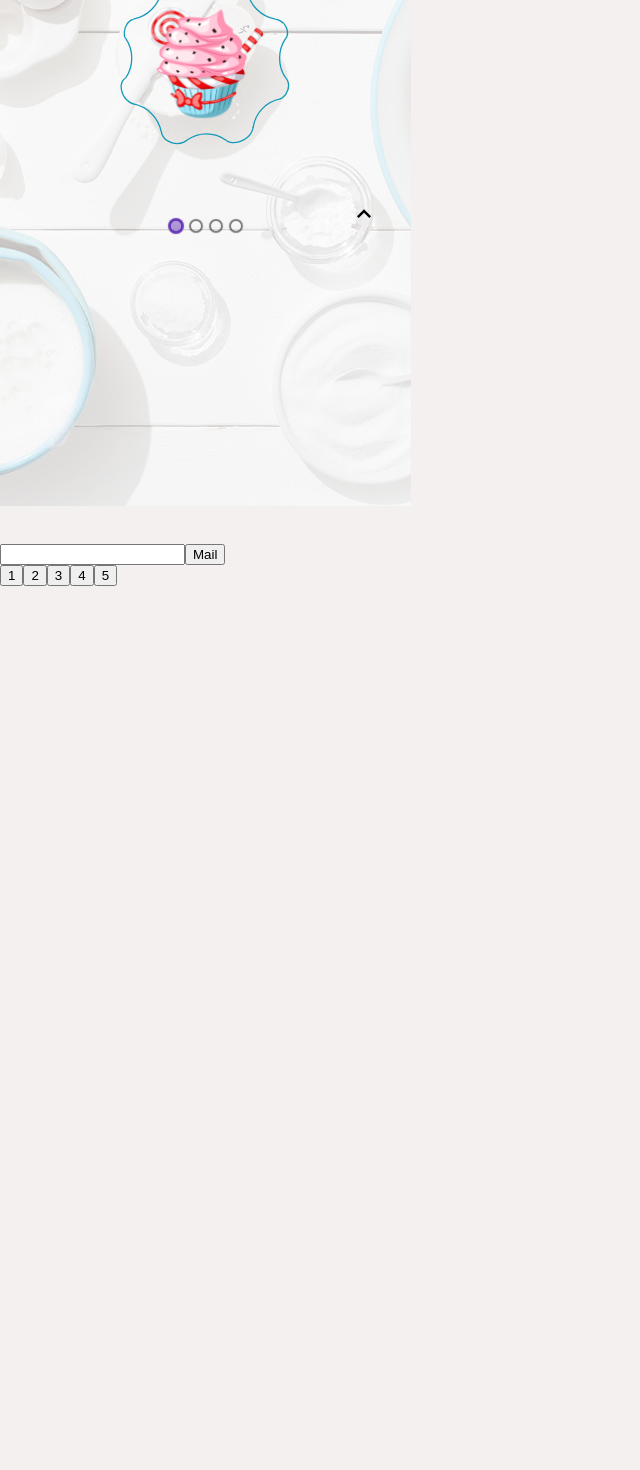
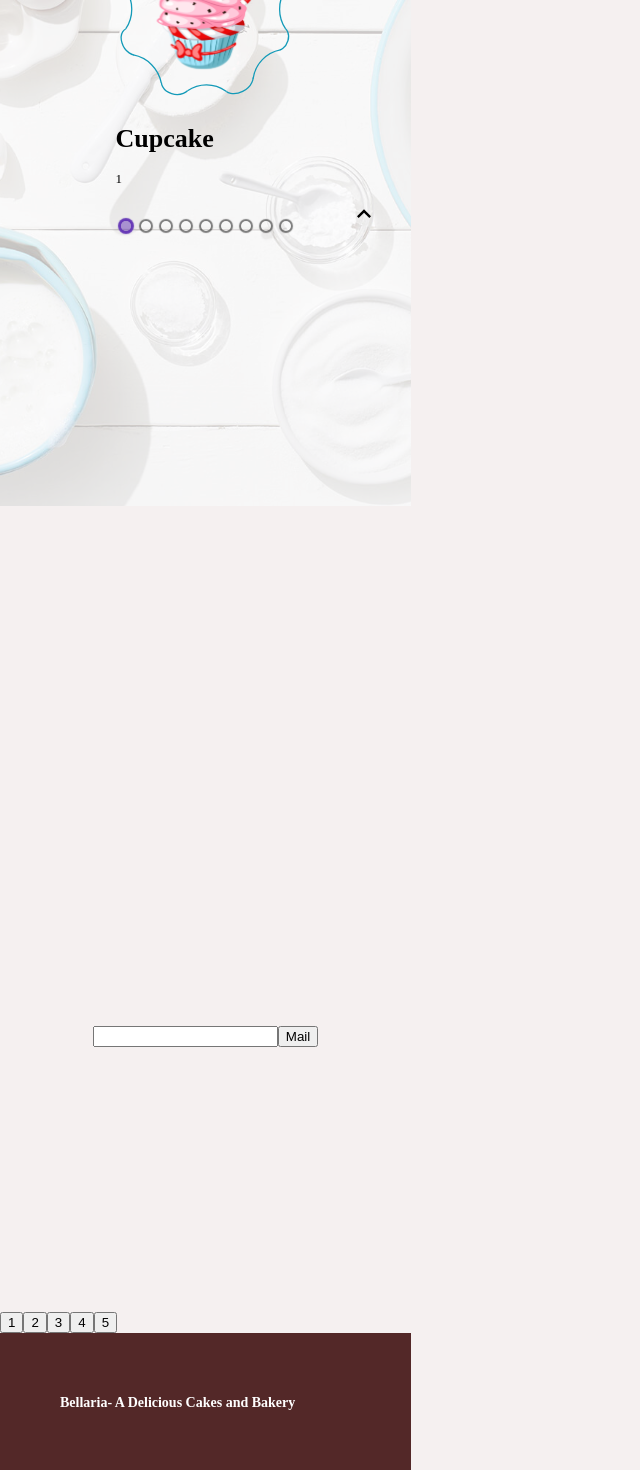
Before and after one commit to prithvi60/Cakery, a React (Create React App) app: page / in a window 1280 px wide. Shown: the part 560-2030 px from the top of the page, without its empty margins (0-640 px from the left). Before the commit the page ends 1146 px from the top, so only its background shows below. Built offline with nearby package versions, Linux system fonts and the light colour scheme; a web font is replaced by a local one.

Commit message:
Home Page

```diff
--- a/src/App.css
+++ b/src/App.css
@@ -154,7 +154,6 @@ background: #FFFFFF;
     height: 182px;
     background-image: url(./images/title-img.jpg);
     background-size:411px;
-
 }
 
 .icon-logo{
@@ -220,3 +219,29 @@ background: #FFFFFF;
     position: fixed;
     transform: translate(350px,760px);
 }
+
+/* Follow Section */
+.mail-container{
+    display: flex;
+    flex-direction: column;
+    width: 411px;
+    height: 786px;
+}
+.mail-field{
+    display: flex;
+    justify-content: center;
+    transform: translateY(500px);
+
+}
+/* footer */
+.footer{display:flex;
+    width: 411px;
+    height: 140px;
+    background-color: rgb(83, 40, 40) ;
+}
+.footer-text{display: flex;
+transform: translateX(60px);
+align-items: center;
+font-size: 14px ;
+color: white;
+}
--- a/src/App.js
+++ b/src/App.js
@@ -20,12 +20,11 @@ return(
         </div>
          </div>
         <Specality/>
-
-
-         <br></br>
-            <EmailField/>
-            <Socials/>
-
+          <EmailField/>
+          <Socials/>
+        <div className="footer">
+          <h1 className="footer-text">Bellaria- A Delicious Cakes and Bakery </h1>
+        </div>
 
 </>
 );
--- a/src/EmailField.js
+++ b/src/EmailField.js
@@ -2,10 +2,11 @@ import React from 'react'
 
 export default function EmailField() {
     return (<>
-    <div className="mail-container"></div>
-        <div >
+    <div className="mail-container">
+        <div className="mail-field" >
             <input  className="input-group-text" type="text"/>
             <button className="btn">Mail</button>
+        </div>
         </div>
         </>
     )
--- a/src/Specality.js
+++ b/src/Specality.js
@@ -3,7 +3,6 @@ import './App.css';
 import Carousel from "react-elastic-carousel";
 import styled from "styled-components";
 
-import {ReactComponent as CurveImg} from "./icons/curve.svg"
 import {ReactComponent as Carous1} from "./icons/carousel1.svg"
 import {ReactComponent as Carous2} from "./icons/carousel2.svg"
 import {ReactComponent as Carous3} from "./icons/cake3.svg"
@@ -32,24 +31,61 @@ const breakPoints = [
   height: 250px;
   width: 100%;
   background-color: transparent;
-  color: #683bb7;
+  color: black;
   margin: 15px;
-  font-size: 4em;
+  font-size: 13px;
 `;
 
 function ImageCarousel(){
-    const [items, setItems] = useState(
-        [<Carous1/>  , <Carous2/>, <Carous3/>, <Carous4/>]
+    const [items] = useState(
+        [1 ,2, 3, 4,5,6,7,8,9]
         );
     return(
 
         <div className="carousel-wrapper">
         <Carousel breakPoints={breakPoints}>
           {items.map((item) => (
-            <Item key={item}>{item}</Item>
+            <Item key={item}><CarousalCard item={item}/></Item>
           ))}
         </Carousel>
         </div>
     )
 
 }
+
+function CarousalCard({item}){
+  if(item == 1)
+  return(
+    <div>
+    <Carous1/>
+    <h1>Cupcake</h1>
+    <p>{item}</p>
+    </div>
+  );
+  else if(item == 2)
+  return(
+    <div>
+    <Carous2/>
+    <h1>Macaroons</h1>
+    <p>{item}</p>
+    </div>
+  );
+  else if(item == 3)
+  return(
+    <div>
+    <Carous3/>
+    <h1>Occasion Cakes</h1>
+    <p>{item}</p>
+    </div>
+  );
+  else if(item == 4)
+  return(
+    <div>
+    <Carous4/>
+    <h1>Small Cakes</h1>
+    <p>{item}</p>
+    </div>
+  );
+  else return null;
+
+}
```
